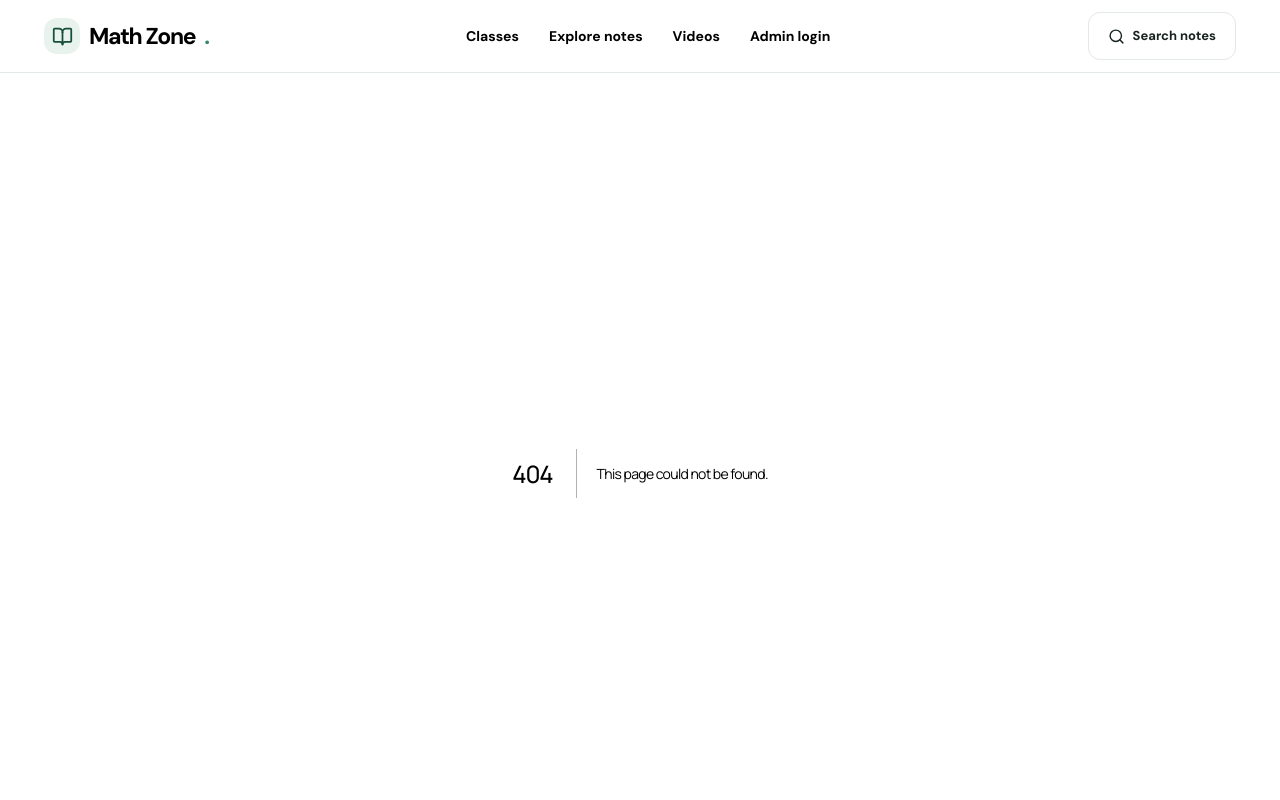
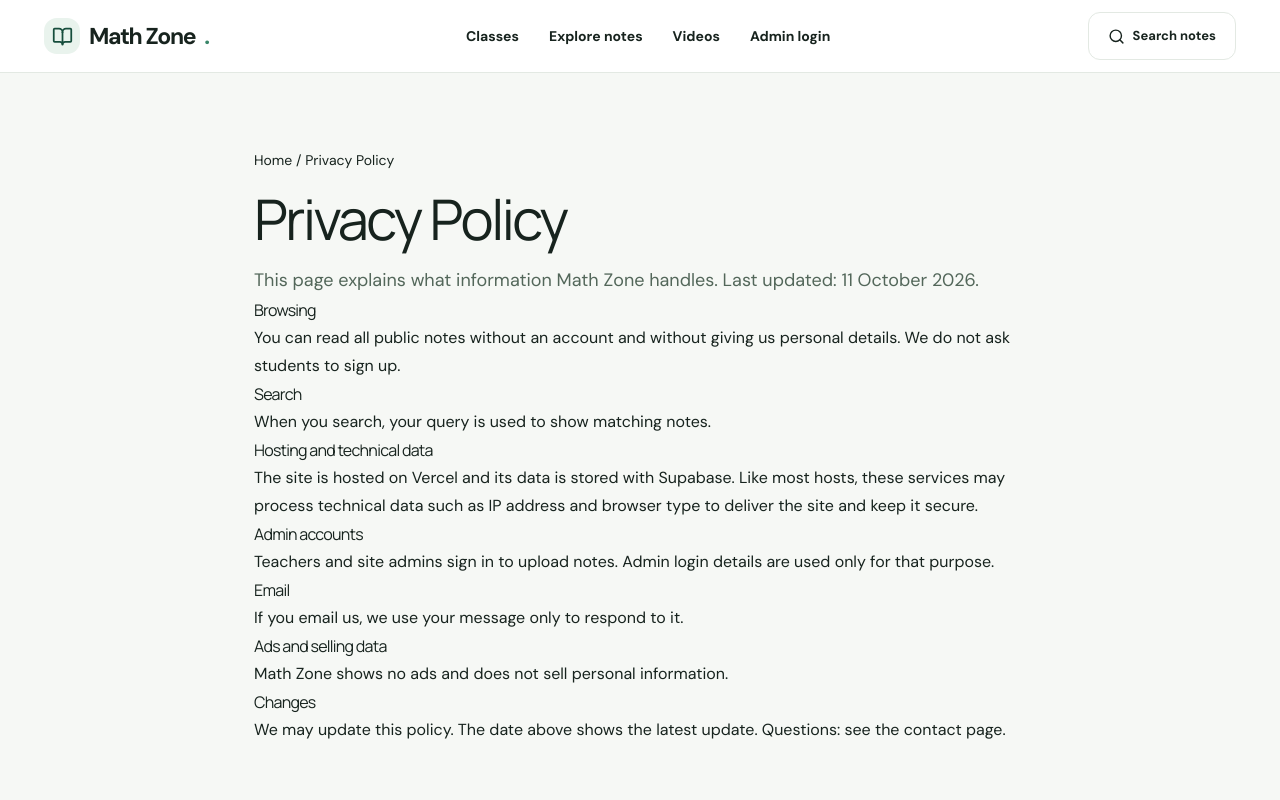
Before and after one commit to zyqorbusiness-lab/math-zone, a Next.js app: page /privacy-policy in a window 1280 px wide. Before the commit this address had no page. Shown: the top 800 px of the page. Built offline with nearby package versions, Linux system fonts and the light colour scheme.

Commit message:
Create page.tsx

```diff
--- /dev/null
+++ b/app/privacy-policy/page.tsx
@@ -0,0 +1,18 @@
+import {PageShell} from '@/components/page-shell';import {seo} from '@/lib/seo';
+export const metadata=seo('Privacy Policy | Math Zone','How Math Zone handles information when you browse free notes for Classes 5-10.','/privacy-policy');
+export default function Privacy(){return <PageShell title="Privacy Policy" path="/privacy-policy" intro="This page explains what information Math Zone handles. Last updated: 11 October 2026.">
+<h2>Browsing</h2>
+<p>You can read all public notes without an account and without giving us personal details. We do not ask students to sign up.</p>
+<h2>Search</h2>
+<p>When you search, your query is used to show matching notes.</p>
+<h2>Hosting and technical data</h2>
+<p>The site is hosted on Vercel and its data is stored with Supabase. Like most hosts, these services may process technical data such as IP address and browser type to deliver the site and keep it secure.</p>
+<h2>Admin accounts</h2>
+<p>Teachers and site admins sign in to upload notes. Admin login details are used only for that purpose.</p>
+<h2>Email</h2>
+<p>If you email us, we use your message only to respond to it.</p>
+<h2>Ads and selling data</h2>
+<p>Math Zone shows no ads and does not sell personal information.</p>
+<h2>Changes</h2>
+<p>We may update this policy. The date above shows the latest update. Questions: see the <a href="/contact">contact page</a>.</p>
+</PageShell>}
```
